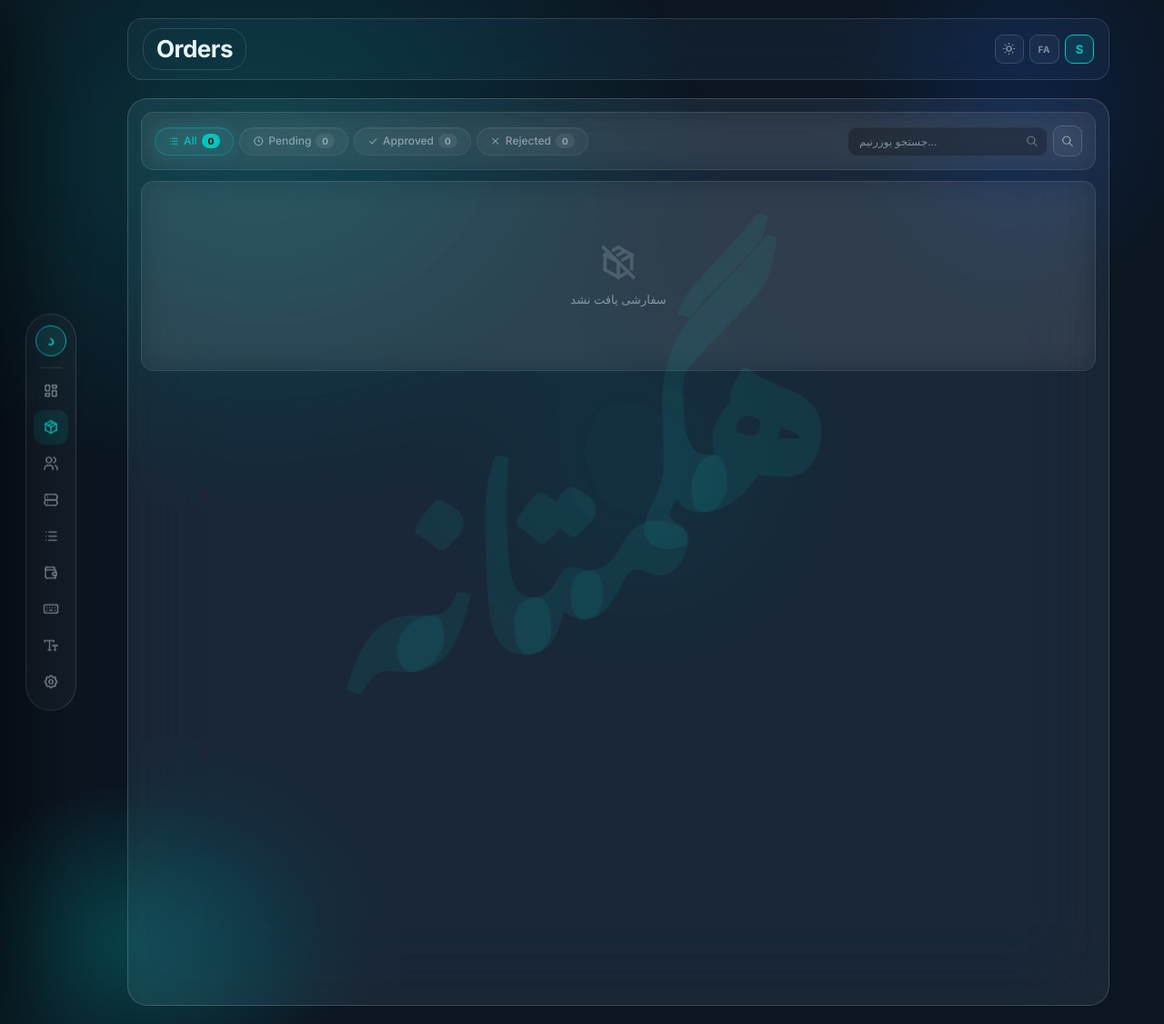
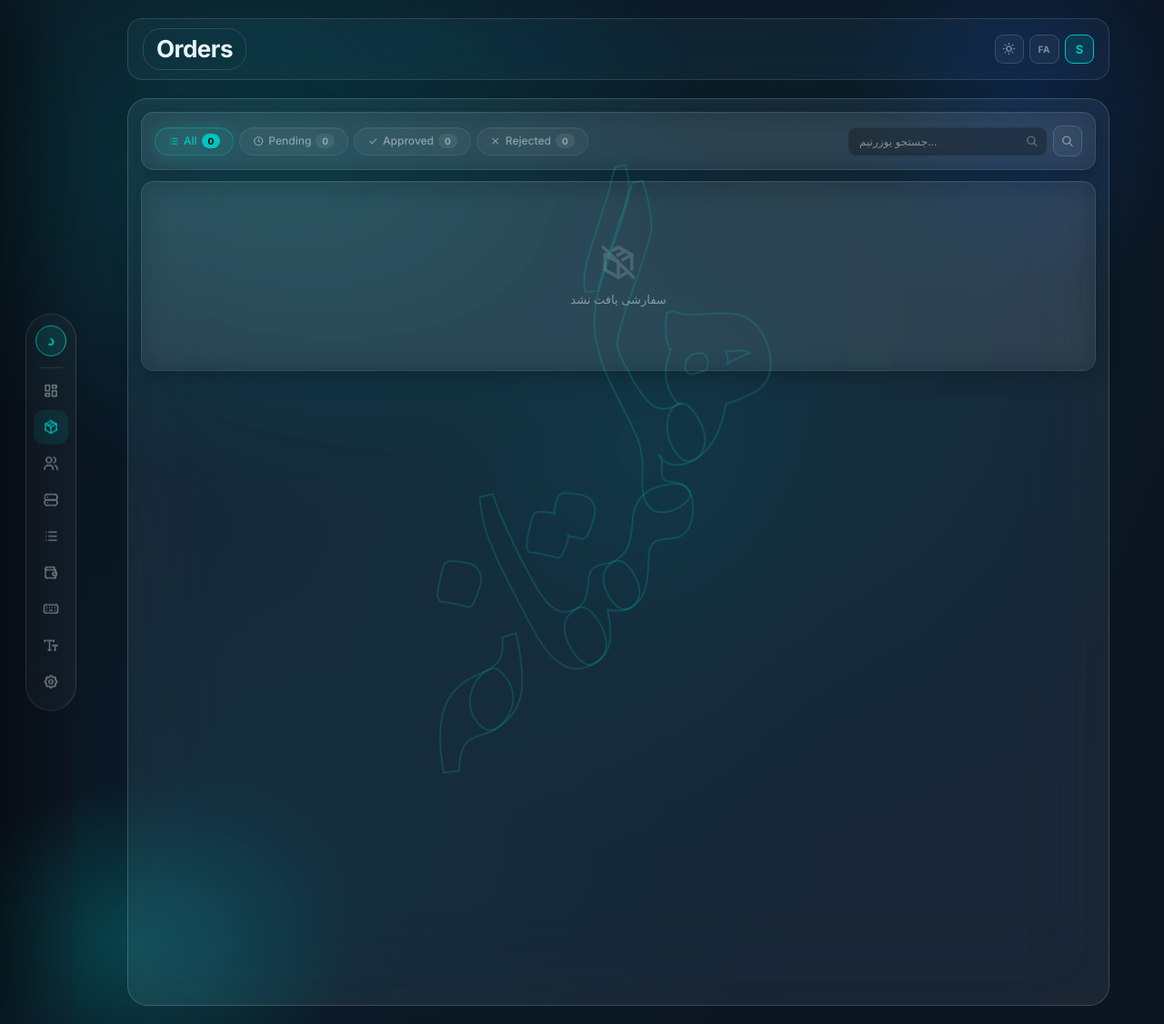
Before and after one commit to Miwli/Diako-bot, a Django app: page /diako/orders/ in a window 1280 px wide. Shown: the whole page at 91% size. Run offline with Django 5.2, Linux system fonts and the light colour scheme; the visitor is signed in with stand-in values (Sample User, id 1); data that the repository does not hold is empty; some web fonts are replaced.

Commit message:
watermark: outline-only text, ambient glow bg, card shadows

```diff
--- a/panel/static/diako/css/layout.css
+++ b/panel/static/diako/css/layout.css
@@ -7,7 +7,7 @@
   display: flex;
   align-items: center;
   justify-content: center;
-  transform: rotate(-5deg);
+  transform: rotate(-30deg);
   font-family: 'Noto Nastaliq Urdu', serif;
   font-size: 18vw;
   font-weight: 700;
@@ -15,11 +15,12 @@
   pointer-events: none;
   user-select: none;
   z-index: 50;
-  color: rgba(0,196,190,0.09);
+  color: transparent;
+  -webkit-text-stroke: 1.5px rgba(0,196,190,0.25);
 }
 
 [data-theme="warm"] .wm {
-  color: rgba(249,115,22,0.09);
+  -webkit-text-stroke: 1.5px rgba(249,115,22,0.28);
 }
 
 /* ════════════════════════════════
@@ -151,6 +152,13 @@
 .nav-item:hover::after { opacity: 1; }
 
 /* ════════════════════════════════
+   CARD SHADOWS
+════════════════════════════════ */
+.card, .dash-card, [class*="card"] {
+  box-shadow: 0 4px 24px rgba(0,0,0,0.25), 0 1px 0 rgba(255,255,255,0.04) inset;
+}
+
+/* ════════════════════════════════
    DASH BODY
 ════════════════════════════════ */
 .dash-body {
@@ -165,6 +173,15 @@
   overflow-x: hidden;
   position: relative;
   z-index: 1;
+  background:
+    radial-gradient(ellipse at 60% 30%, rgba(0,196,190,0.06) 0%, transparent 55%),
+    radial-gradient(ellipse at 20% 80%, rgba(0,196,190,0.04) 0%, transparent 45%);
+}
+
+[data-theme="warm"] .dash-body {
+  background:
+    radial-gradient(ellipse at 60% 30%, rgba(249,115,22,0.07) 0%, transparent 55%),
+    radial-gradient(ellipse at 20% 80%, rgba(249,115,22,0.04) 0%, transparent 45%);
 }
 
 /* ════════════════════════════════
```
